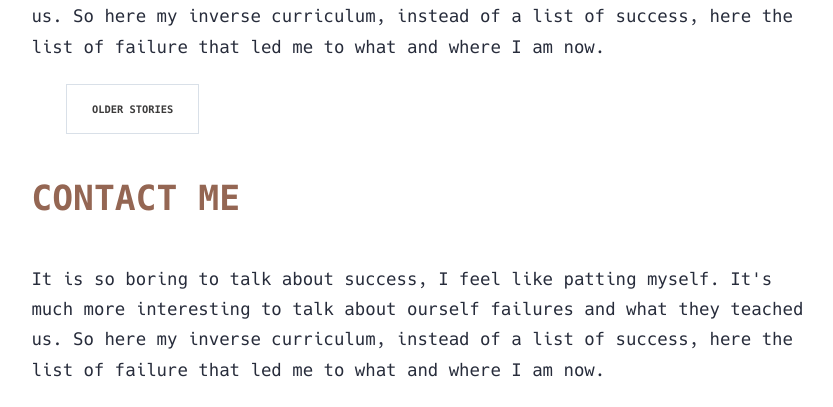
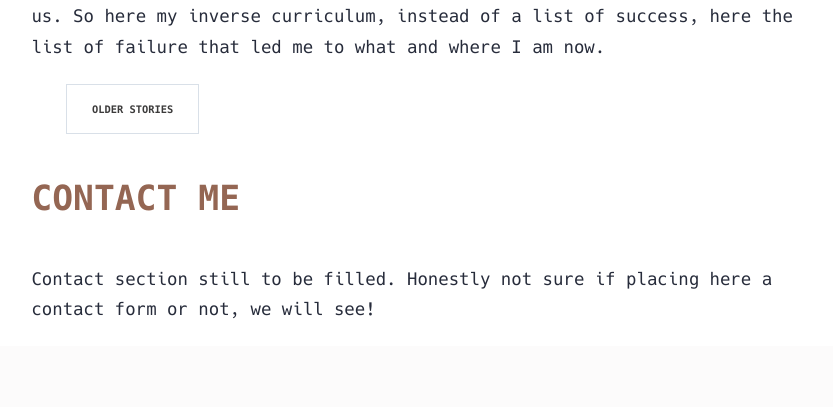
Before and after one commit to salor02/cloud-computing-flask, a Flask app: page / in a window 1280 px wide. Shown: the part 1203-1610 px from the top of the page, without its empty margins (65-898 px from the left). After the commit the page ends 1522 px from the top, so only its background shows below. Run offline with Flask 3, Linux system fonts and the light colour scheme.

Commit message:
contact section updated

```diff
--- a/templates/layout.html
+++ b/templates/layout.html
@@ -91,12 +91,7 @@
         <section id="contact">
             <div class="container">
                 <h3>Contact Me</h3>
-                <p>It is so boring to talk about success, I feel like
-                    patting myself. It's much more interesting to talk
-                    about ourself failures and what they teached us.
-                    So here my inverse curriculum, instead of a list of
-                    success, here the list of failure that led me to
-                    what and where I am now.
+                <p>Contact section still to be filled. Honestly not sure if placing here a contact form or not, we will see!
                 </p>
             </div>
         </section>
```
